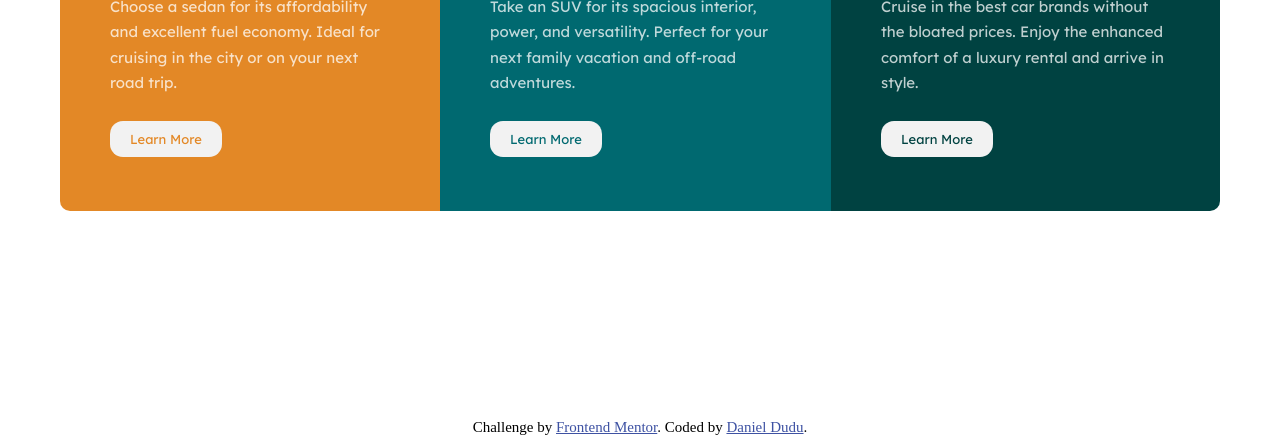
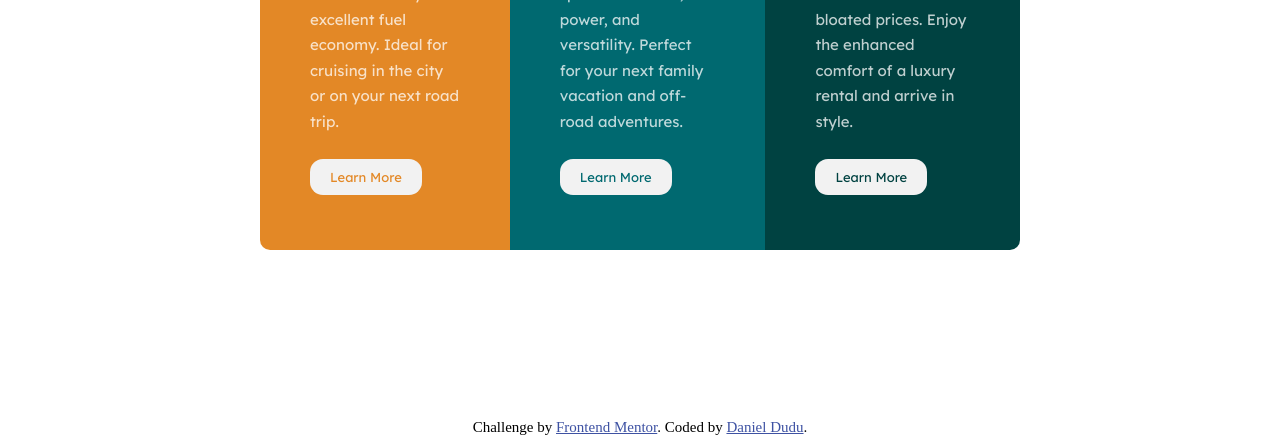
Before and after one commit to danieldudu/3-column-preview-card-component, a plain HTML site: page index.html in a window 1280 px wide. Shown: the part 381-817 px from the top of the page. Drawn offline with Linux system fonts and the light colour scheme.

Commit message:
changed @media width to make columns higher

```diff
--- a/scss/style.scss
+++ b/scss/style.scss
@@ -62,7 +62,7 @@ body {
 
 
   @media screen and (min-width: 768px) {
-      width: 1200px;
+      width: 800px;
       flex-direction: row;
     }
 
```
Also changed, not shown: css/style.css, 2 other files.
